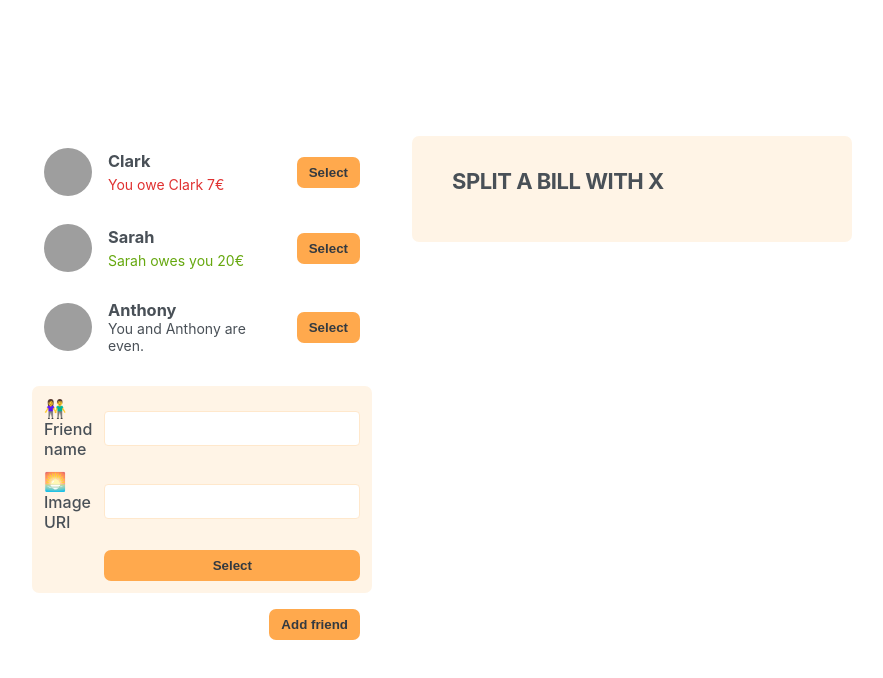
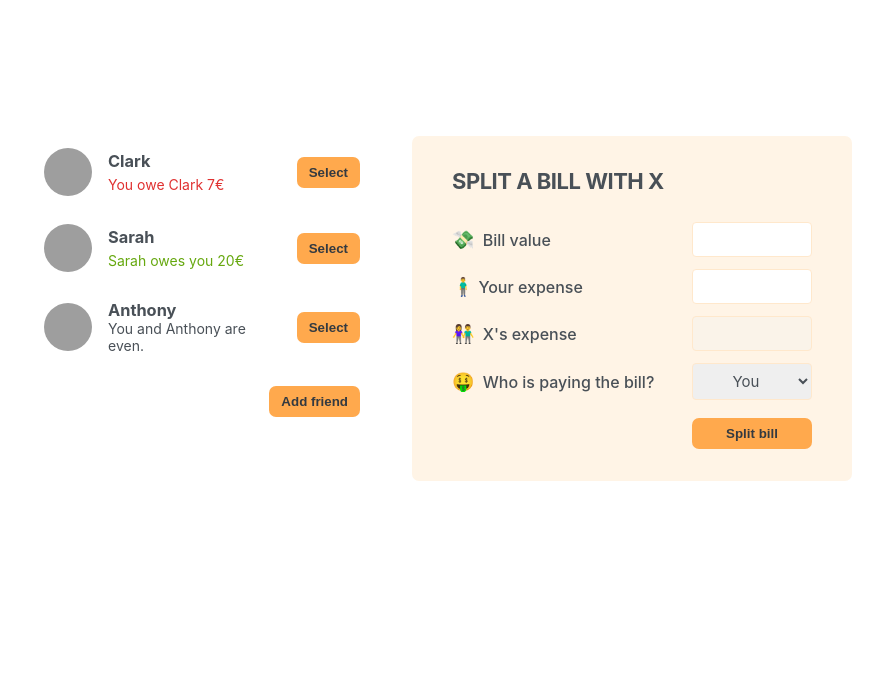
Before and after one commit to Jenseko/eat-n-split, a React (Create React App) app: page / in a window 1280 px wide. Shown: the top 678 px of the page, without its empty margins (198-1081 px from the left). Built offline with nearby package versions, Linux system fonts and the light colour scheme; grey boxes are pictures that could not be loaded.

Commit message:
start implementing functionality to the addfriend component

```diff
--- a/src/App.js
+++ b/src/App.js
@@ -1,3 +1,5 @@
+import { useState } from "react";
+
 const initialFriends = [
   {
     id: 118836,
@@ -20,12 +22,20 @@
 ];
 
 export default function App() {
+  const [showAddFriend, setShowAddFriend] = useState(false);
+
+  function handleShowAddFriend() {
+    setShowAddFriend((show) => !show);
+  }
+
   return (
     <div className="app">
       <div className="sidebar">
         <FriendsList />
-        <FormAddFriend />
-        <Button>Add friend</Button>
+        {showAddFriend && <FormAddFriend />}
+        <Button onClick={handleShowAddFriend}>
+          {showAddFriend ? "Close" : "Add friend"}
+        </Button>
       </div>
       <FormSplitBill />
     </div>
@@ -66,8 +76,12 @@
   );
 }
 
-function Button({ children }) {
-  return <button className="button">{children}</button>;
+function Button({ children, onClick }) {
+  return (
+    <button className="button" onClick={onClick}>
+      {children}
+    </button>
+  );
 }
 
 function FormAddFriend() {
@@ -88,6 +102,23 @@
   return (
     <form className="form-split-bill">
       <h2>Split a bill with X</h2>
+
+      <label>💸 Bill value</label>
+      <input type="text" />
+
+      <label>🧍‍♂️Your expense</label>
+      <input type="text" />
+
+      <label>👫 X's expense</label>
+      <input type="text" disabled />
+
+      <label>🤑 Who is paying the bill?</label>
+      <select>
+        <option value="user">You</option>
+        <option value="friend">X</option>
+      </select>
+
+      <Button>Split bill</Button>
     </form>
   );
 }
```
